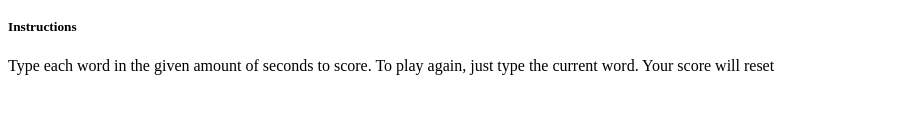
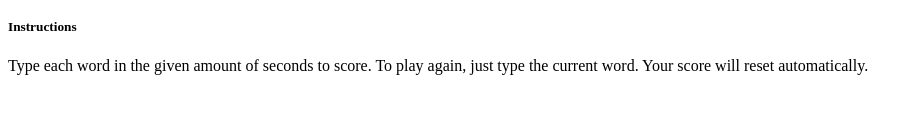
Before and after one commit to jasmineolmos/Assignment4, a plain HTML site: page index.html in a window 1280 px wide. Shown: the part 253-366 px from the top of the page, without its empty margins (0-919 px from the left). Drawn offline with Linux system fonts and the light colour scheme.

Commit message:
Update index.html

```diff
--- a/index.html
+++ b/index.html
@@ -45,7 +45,7 @@
                     <h5> Instructions</h5>
                     <p> Type each word in the given amount of seconds to score.
                         To play again, just type the current word. Your score
-                        will reset
+                        will reset automatically.
                     </p>
 
                 </div>
```
